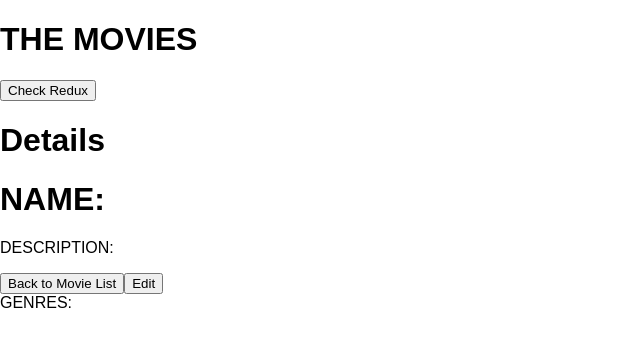
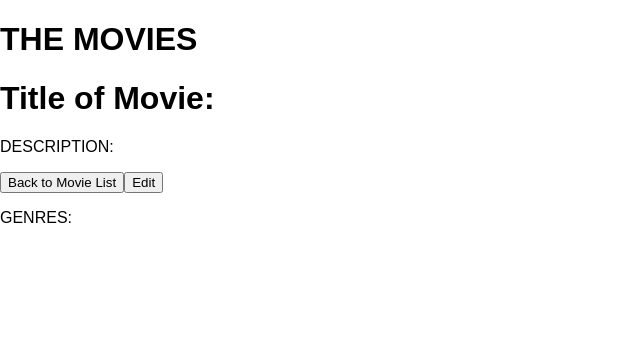
Before and after one commit to mshaokee/Movies-Saga-Project, a React (Create React App) app: page /#/details in a window 1280 px wide. Shown: the top 346 px of the page, without its empty margins (0-640 px from the left). Built offline with nearby package versions, Linux system fonts and the light colour scheme.

Commit message:
commented code

```diff
--- a/src/components/App/App.js
+++ b/src/components/App/App.js
@@ -2,6 +2,7 @@ import React, { Component } from 'react';
 import './App.css';
 import { HashRouter, Route } from 'react-router-dom';
 import { connect } from 'react-redux';
+//import pages to route through
 import Header from '../Header/Header';
 import Home from '../Home/Home';
 import Details from '../Details/Details';
--- a/src/components/Details/Details.jsx
+++ b/src/components/Details/Details.jsx
@@ -8,6 +8,7 @@ class Details extends Component {
 
     componentDidMount() {
         console.log('---------------Details mounted');
+        //send data to our reducer that holds previous data
         this.props.dispatch({
             type: 'current_genres',
             payload: this.props.reduxState.genres
@@ -19,23 +20,24 @@ class Details extends Component {
 
         return (
             <>
-                <h1>Details</h1>
+                {/* <h1>Details</h1> */}
                 {/* TEST WITH JSON */}
                 {/* {JSON.stringify(this.props.reduxState.selectMovie)} */}
                 {/* {JSON.stringify(this.props.reduxState.genres)} */}
 
-                <h1>NAME: {this.props.reduxState.selectMovie.title}</h1>
+                <h1>Title of Movie: {this.props.reduxState.selectMovie.title}</h1>
                 <p>DESCRIPTION: {this.props.reduxState.selectMovie.description}</p>
                 <Link to="/"><button>Back to Movie List</button></Link>
                 <Link to="/edit"><button>Edit</button></Link>
                 <div>
-                GENRES: {this.props.reduxState.genres.map((genre, index) => {
-                    return(
-                    <ul key={index}>
-                    <MovieGenres movieGenre={genre}/>
-                    </ul>
-                    )
-                })}
+                    {/* Loop through genres to display specific genres per movie */}
+                    <p>GENRES:</p> {this.props.reduxState.genres.map((genre, index) => {
+                        return (
+                            <ul key={index}>
+                                <MovieGenres movieGenre={genre} />
+                            </ul>
+                        )
+                    })}
                 </div>
             </>
         );//end return
--- a/src/components/Header/Header.jsx
+++ b/src/components/Header/Header.jsx
@@ -7,15 +7,15 @@ class Header extends Component {
         console.log('Header mounted');
     };//end componentDidMount
 
-    checkRedux = () => {
-        console.log('current reduxState:', this.props.reduxState);
-    };//end checkRedux
+    // checkRedux = () => {
+    //     console.log('current reduxState:', this.props.reduxState);
+    // };//end checkRedux
 
     render(){
         return(
             <div>
             <h1>THE MOVIES</h1>
-            <button onClick={this.checkRedux}>Check Redux</button>
+            {/* <button onClick={this.checkRedux}>Check Redux</button> */}
             </div>
         );//end return
     };//end render
--- a/src/components/MovieGenres/MovieGenres.jsx
+++ b/src/components/MovieGenres/MovieGenres.jsx
@@ -7,26 +7,27 @@ class MovieGenres extends Component {
         console.log('MovieGenres mounted', this.props.movieGenre);
     };//end componentDidMount
 
-    //if statement if this.props.reduxState.movie title = movietitle
 
     render() {
+        //set empty variable to display as a list for genres
         let specificGenre;
 
-        if(this.props.movieGenre.title === this.props.reduxState.selectMovie.title){
+        //if statement to set connect titles between both reducers
+        if (this.props.movieGenre.title === this.props.reduxState.selectMovie.title) {
             specificGenre = (
                 <li>{this.props.movieGenre.genrename}</li>
             )
-        }
+        };//end if statement
 
         return (
-            <>
+            <div>
                 {specificGenre}
-            </>
+            </div>
         );//end return
     };//end render
 };//end class
 
 
-const putStateOnProps = reduxState => ({reduxState});
+const putStateOnProps = reduxState => ({ reduxState });
 //connect
 export default connect(putStateOnProps)(MovieGenres);
--- a/src/components/SpecificMovie/SpecificMovie.jsx
+++ b/src/components/SpecificMovie/SpecificMovie.jsx
@@ -9,6 +9,7 @@ class SpecificMovie extends Component {
 
     handleClick = () => {
         console.log('CLICKED');
+        //send movies back to our saga interceptor
         this.props.dispatch({
             type: 'current_movie',
             payload: this.props.movie
@@ -35,6 +36,7 @@ class SpecificMovie extends Component {
     };//end render
 };//end class
 
+//needed to display and connect to redux
 const putStateOnProps = reduxState => ({ reduxState });
 //connect
 export default connect(putStateOnProps)(SpecificMovie);
--- a/src/index.js
+++ b/src/index.js
@@ -40,6 +40,7 @@ function* fetchMovies(action){
 function* editMovies(action){
     console.log('----------in editMovies', action.payload.id);
     try {
+        //set variables to simplify
         let id = action.payload.id
         let title = action.payload.title;
         let description = action.payload.description;
@@ -59,6 +60,7 @@ function* getGenres(action){
         const response = yield axios.get('/genres');
         //response.data will have all of the table columns from postico
         console.log('IN GET GENRES ---:', response.data);
+        //send data to reducer
         yield put({
             type: 'SET_GENRES',
             payload: response.data
@@ -91,7 +93,7 @@ const genres = (state = [], action) => {
     }
 };//end genres
 
-// Used to put selected movie in display
+// Used to put selected movie in details
 const selectMovie = (state = [], action) => {
     console.log('in currentMovie reducer');
     // if statement to select specific movies, return movie data
@@ -101,9 +103,9 @@ const selectMovie = (state = [], action) => {
     return state;
 };//end currentMovie
 
+//Used to put selected genres in details
 const selectGenres = (state = [], action) => {
     console.log('in selectGenres reducer');
-    //if statement to select specific genre, similar to selectMovie
     if (action.type === 'current_genres'){
         return action.payload;
     }
```
Also changed, not shown: 2 other files (tests, documents, lock files or other folders).
